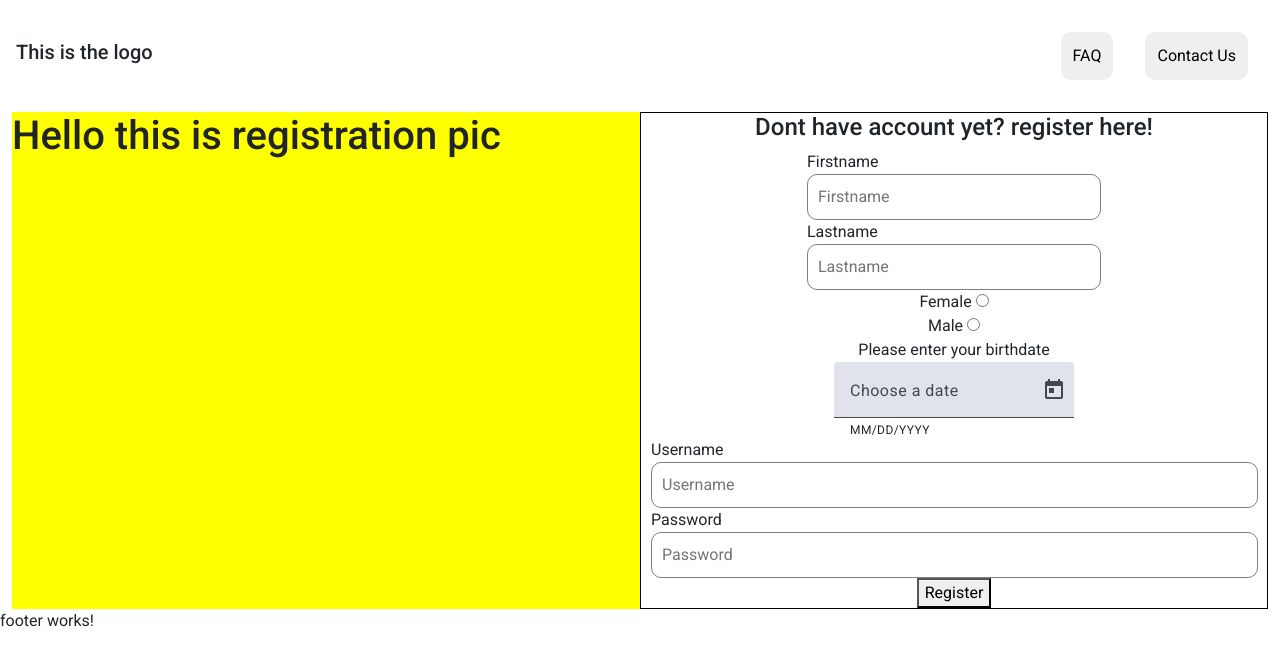
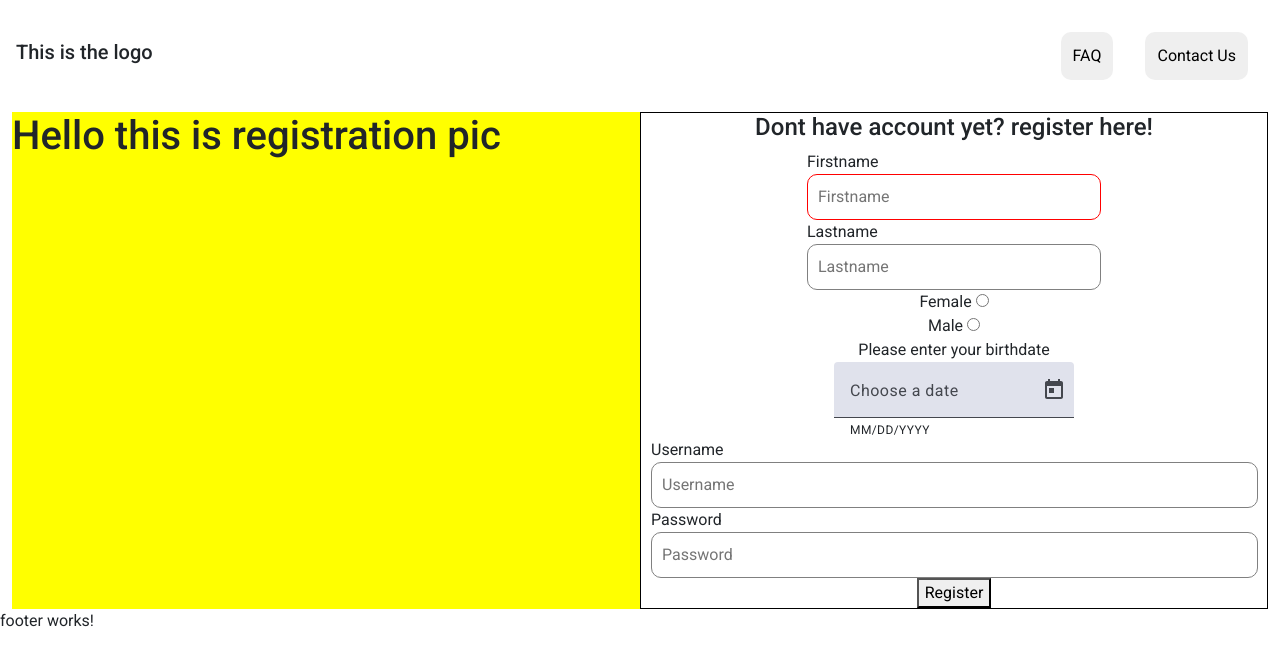
Before and after one commit to Abasolsss/angularSocialMedia, an Angular app: page / in a window 1280 px wide. Shown: the top 666 px of the page. Built offline with nearby package versions, Linux system fonts and the light colour scheme.

Commit message:
Added validators for the form

```diff
--- a/src/app/app.component.ts
+++ b/src/app/app.component.ts
@@ -3,6 +3,7 @@ import { RouterOutlet } from '@angular/router';
 import { HeaderComponent } from './components/header/header.component';
 import { RegistrationComponent } from './components/registration/registration.component';
 import { FooterComponent } from './components/footer/footer.component';
+
 @Component({
   selector: 'app-root',
   imports: [HeaderComponent,RegistrationComponent,FooterComponent],
--- a/src/app/components/registration/registration.component.html
+++ b/src/app/components/registration/registration.component.html
@@ -11,14 +11,34 @@
         <form action="" class="registrationForm__mainForm" [formGroup]="profileForm" (ngSubmit)="onSubmit()">
                 <div class="formset">
                     <label for="">Firstname</label>
-                    <input type="text" name="Firstname" id="" placeholder="Firstname" class="fName" formControlName="firstName">
+                    <input type="text" name="firstName" id="{{firstName?.hasError('required') ? 'test': ''}}" placeholder="Firstname"  formControlName="firstName" required>
                 </div>
+
+                @if (firstName?.invalid && (firstName?.dirty || firstName?.touched)) {
+                <div class="alert">
+                @if (firstName?.hasError('required')) {
+                    <span>
+                         Name is required.
+                    </span>
+              }
+                </div>
+                }
 
                 <div class="formset">
                     <label for="">Lastname</label>
-                    <input type="text" name="Firstname" id="wtf" placeholder="Lastname" class="lName" formControlName="lastName">
+                    <input type="text" name="Firstname" id="lastName" placeholder="Lastname" class="lName" formControlName="lastName">
                 </div>
 
+<!--
+            @if (profileForm.controls['lastName'].invalid && (profileForm.controls['lastName'].touched || profileForm.controls['lastName'].dirty)) {
+             <div class="alert">
+              @if (profileForm.controls['lastName'].hasError('required')) {
+                <div>
+                  Lastname is required.
+                </div>
+              }
+              </div>
+        } -->
 
             <div class="gender">
                 <label for="">
--- a/src/app/components/registration/registration.component.scss
+++ b/src/app/components/registration/registration.component.scss
@@ -36,6 +36,7 @@
             text-align: left;
           }
 
+
           .formset1 {
             text-align: start;
             width: 97%;
@@ -52,8 +53,22 @@
             border: 0.063rem solid grey;
           }
 
+         input[type="text"] {
+
+          }
+
+          #test {
+            border: 1px solid red;
+          }
+
+          #black {
+            border: 0.063rem solid grey;
+          }
 
 
+          .alert {
+
+          }
         }
     }
 
--- a/src/app/components/registration/registration.component.ts
+++ b/src/app/components/registration/registration.component.ts
@@ -4,12 +4,12 @@ import {MatDatepickerModule} from '@angular/material/datepicker';
 import {MatFormFieldModule} from '@angular/material/form-field';
 import {MatIconModule} from '@angular/material/icon';
 import {MatInputModule} from '@angular/material/input';
-import {FormControl, FormGroup, ReactiveFormsModule} from '@angular/forms'
+import {FormControl, FormGroup, ReactiveFormsModule, Validators,FormsModule} from '@angular/forms'
 
 
 @Component({
   selector: 'app-registration',
-  imports: [ReactiveFormsModule,MatFormFieldModule, MatInputModule, MatDatepickerModule, MatIconModule],
+  imports: [ReactiveFormsModule,MatFormFieldModule, MatInputModule, MatDatepickerModule, MatIconModule,FormsModule],
   templateUrl: './registration.component.html',
   providers: [provideNativeDateAdapter()],
   styleUrl: './registration.component.scss',
@@ -17,13 +17,22 @@ import {FormControl, FormGroup, ReactiveFormsModule} from '@angular/forms'
 })
 export class RegistrationComponent {
   profileForm = new FormGroup ({
-    firstName: new FormControl(''),
-    lastName: new FormControl(''),
+    firstName: new FormControl('',[
+      Validators.required
+    ]),
+    lastName: new FormControl('',[
+      Validators.required
+    ]),
     Gender: new FormControl(''),
     birthDate: new FormControl(''),
     userName: new FormControl(''),
     passWord: new FormControl(''),
   })
+
+  get firstName () {
+    return this.profileForm.get('firstName')
+  }
+
   private readonly _currentYear = new Date().getFullYear();
 
   readonly minDate = new Date(this._currentYear - 30, 0, 1);
@@ -51,10 +60,8 @@ export class RegistrationComponent {
       } else {
         console.log("Adult")
       }
+    }
 
 
 
-    }
-
-
 }
```
